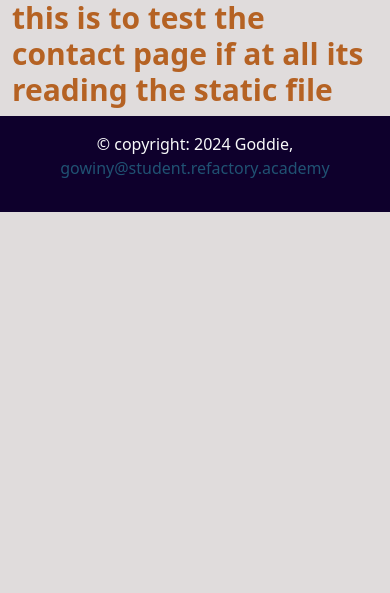
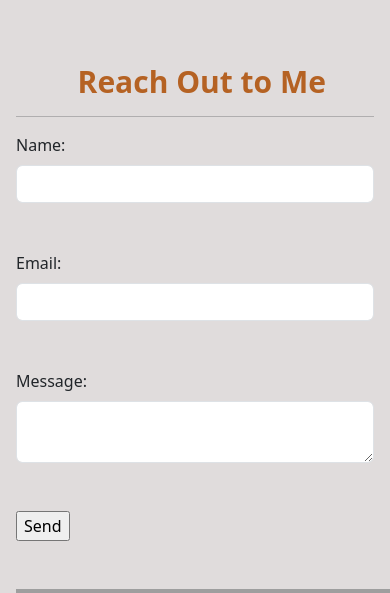
Before and after one commit to Goddie-Owiny/myPortfolio, a Django app: page /contact/ in a window 390 px wide; the page is wider, and only the part inside the window is pictured. Shown: the part 74-667 px from the top of that part. Before the commit the page ends 286 px from the top of that part, so only its background shows below. Run offline with Django 5.2, Linux system fonts and the light colour scheme; some libraries are stand-ins or nearby versions; grey boxes are pictures that could not be loaded.

Commit message:
added the contact page, and its form

```diff
--- a/portfo/static/css/style.css
+++ b/portfo/static/css/style.css
@@ -115,7 +115,8 @@ ul .nav-item .nav-link:hover {
 
 div .card:hover {
   transform: scale(1.2px, 1.2px);
-  box-shadow: 5px -2px 36px -9px rgba(0, 0, 0, 0.75);
+  box-shadow: 0 11px 34px 0 rgba(0,0,0,.2);
+  transition: scale(0, 0, 0.2, 1);
   transition: all 0.5s;
 }
 
@@ -146,7 +147,7 @@ ul li{
 
 .footer {
   display: flex;
-  flex-direction: column;
+  flex-direction: row;
   margin: auto;
   background: rgb(14, 0, 44);
 }
--- a/portfo/templates/portfo/base.html
+++ b/portfo/templates/portfo/base.html
@@ -78,7 +78,7 @@
               placeholder="Search"
               aria-label="Search"
             />
-            <button class="btn btn-outline-success" type="submit">
+            <button class="btn btn-outline-info" type="submit">
               Search
             </button>
           </form>
@@ -87,7 +87,7 @@
     </nav>
 
     {% block content %} {% endblock %}
-    <footer class="text-light p-3 footer">
+    <footer class="text-light p-4 footer">
       <p class="text-center">
         &copy copyright: 2024 Goddie,
         <a target="_blank" href="https://github.com/Goddie-Owiny"
--- a/portfo/templates/portfo/contact.html
+++ b/portfo/templates/portfo/contact.html
@@ -1,11 +1,41 @@
-{% extends 'portfo/base.html' %}
-{% block content %}
-{% load static %}
+{% extends 'portfo/base.html' %} {% block content %} {% load static %}
 
+<div class="container p-3">
+  <!-- contact.html -->
+  <h3 class="text-end m-5 mb-2">Reach Out to Me</h3>
+  <hr />
+  <div class="row">
+    <div class="col-md-6">
+      <form method="post" action="" class="form mb-5">
+        {% csrf_token %}
 
-<div class="container">
-    <h3 class="testing"> this is to test the contact page if at all its reading the static file</h3>
+        <label for="name" class="form-label">Name:</label>
+        <input
+          type="text"
+          id="name"
+          name="name"
+          class="form-control"
+        /><br /><br />
 
+        <label for="email" class="form-label">Email:</label>
+        <input
+          type="email"
+          id="email"
+          name="email"
+          class="form-control"
+        /><br /><br />
+
+        <label for="message" class="form-label">Message:</label>
+        <textarea id="message" name="message" class="form-control"></textarea
+        ><br /><br />
+
+        <input type="submit" value="Send" />
+      </form>
+    </div>
+    <div class="col-md-6">
+      <iframe src="https://www.google.com/maps/embed?pb=!1m18!1m12!1m3!1d2263.8303942823527!2d32.53907860057202!3d0.15312637567019605!2m3!1f0!2f0!3f0!3m2!1i1024!2i768!4f13.1!3m3!1m2!1s0x177d91e165aa1679%3A0x36b0ec17548a50a5!2sGraphics%20Homes!5e1!3m2!1sen!2sug!4v1716874464318!5m2!1sen!2sug" width="630" height="400" style="border:0;" allowfullscreen="" loading="lazy" referrerpolicy="no-referrer-when-downgrade"></iframe>
+    </div>
+  </div>
 </div>
 
 {% endblock %}
--- a/portfo/urls.py
+++ b/portfo/urls.py
@@ -8,4 +8,5 @@ urlpatterns = [
     path('about/', views.about, name='about'),
     path('project/', views.project, name='project'),
     path('blog/', views.blog, name='blog'),
+    path('dash/', views.dash, name='dash'),
 ]
--- a/portfo/views.py
+++ b/portfo/views.py
@@ -16,6 +16,9 @@ def about(request):
 def project(request):
     return render(request, 'portfo/project.html')
 
+def dash(request):
+    return render(request, 'portfo/dashboard.html')
+
 def blog(request):
     blog_post = Blog.objects.all()
     blog_content = {
--- a/portfolio/settings.py
+++ b/portfolio/settings.py
@@ -117,7 +117,7 @@ USE_TZ = True
 # Static files (CSS, JavaScript, Images)
 # https://docs.djangoproject.com/en/5.0/howto/static-files/
 
-STATIC_URL = 'static/'
+STATIC_URL = '/static/'
 
 STATICFILES_DIRS = [
      os.path.join(BASE_DIR, 'portfo/static')
```
Also changed, not shown: portfo/forms.py (added, +27 -0 lines), portfo/templates/portfo/dashboard.html (added, +49 -0 lines), portfo/templates/portfo/project.html (+7 -8 lines), portfo/static/images/Logo.png (added), portfo/static/images/carousel_4.jpg (added).
